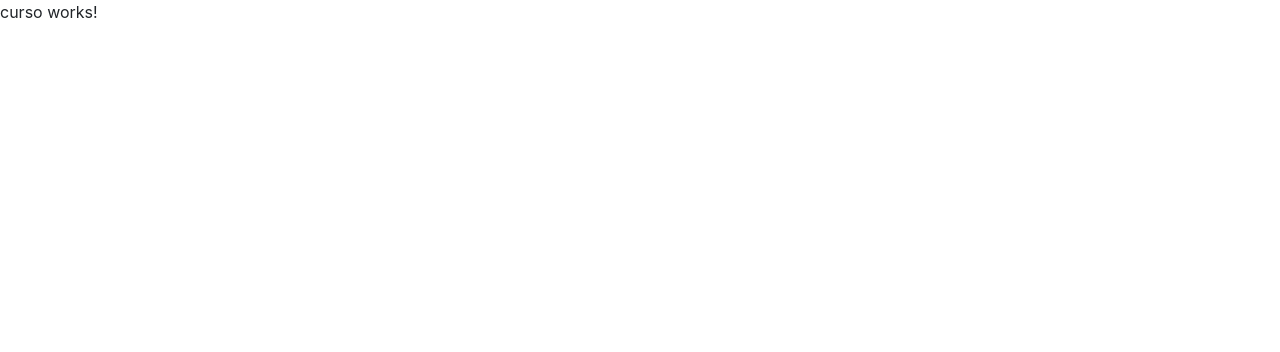
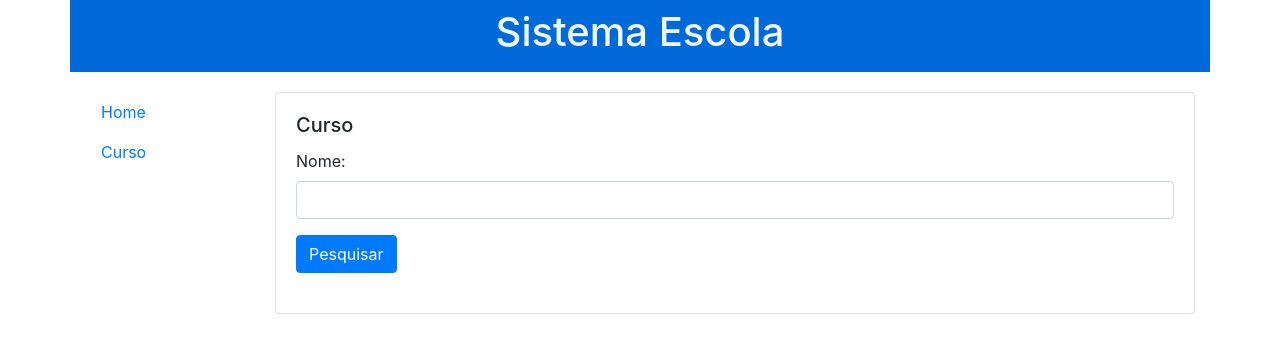
Before and after one commit to davigomessales/projetoturma1, an Angular app: page /curso in a window 1280 px wide. Shown: the top 352 px of the page. Built offline with nearby package versions, Linux system fonts and the light colour scheme.

Commit message:
inclusao do servico get com o endpoint

```diff
--- a/src/app/curso/curso.component.html
+++ b/src/app/curso/curso.component.html
@@ -1 +1,19 @@
-<p>curso works!</p>
+<app-layout>
+    <div class="card">
+        <div class="card-body">
+          <h5 class="card-title">Curso</h5>
+          <div class="row">
+            <div class="form-group col-12">
+              <label for="nome"class="control-label">Nome:</label>
+              <input type="text" class="form-control" [(ngModel)]="curso.nome"/>
+            </div>
+          </div>
+          <div class="row" style="margin-bottom: 20px;">
+            <div class="col-12">
+              <!-- <button type="button" class="btn btn-primary" (click)="exibirAlerta(cursoInput.value)">Pesquisar</button> -->
+              <button type="button" class="btn btn-primary" (click)="exibirAlerta()">Pesquisar</button>
+            </div>
+          </div>
+        </div>
+    </div>
+</app-layout>
--- a/src/app/curso/curso.component.ts
+++ b/src/app/curso/curso.component.ts
@@ -1,4 +1,6 @@
+import { CursoService } from './servico/curso.service';
 import { Component, OnInit } from '@angular/core';
+import { Curso } from './servico/Curso';
 
 @Component({
   selector: 'app-curso',
@@ -7,9 +9,20 @@ import { Component, OnInit } from '@angular/core';
 })
 export class CursoComponent implements OnInit {
 
-  constructor() { }
+  curso: Curso = new Curso;
+
+  constructor(private cursoServico: CursoService) { }
 
   ngOnInit(): void {
   }
 
+  exibirAlerta() {
+    this.cursoServico.pesquisar(this.curso.nome).subscribe(
+      data => {
+        console.log(data)
+      }
+    );
+
+  }
+
 }
--- /dev/null
+++ b/src/app/curso/servico/Curso.ts
@@ -0,0 +1,8 @@
+export class Curso {
+    codigo: string;
+    nome: string = '';
+    cargaHoraria: number;
+    dataInicio: Date;
+    instrutor: string;
+    local: string;
+}
--- /dev/null
+++ b/src/app/curso/servico/curso.service.ts
@@ -0,0 +1,16 @@
+import { Injectable } from '@angular/core';
+import { HttpClient } from '@angular/common/http'
+
+@Injectable({
+  providedIn: 'root'
+})
+export class CursoService {
+
+  constructor(private http: HttpClient) { }
+
+  pesquisar(nome) {
+    return this.http.get("https://cors-anywhere.herokuapp.com/https://stormy-badlands-29216.herokuapp.com/api/curso/consultar/"+nome);
+  }
+
+
+}
--- a/src/app/home/home.component.html
+++ b/src/app/home/home.component.html
@@ -1,2 +1,3 @@
-<app-layout></app-layout>
-<p>home works!</p>
+<app-layout>
+    <p>home works!</p>
+</app-layout>
--- a/src/app/layout/layout.component.html
+++ b/src/app/layout/layout.component.html
@@ -4,9 +4,33 @@
             <!-- head -->
             <ul class="nav justify-content-center">
                 <li class="nav-item">
-                  <a class="nav-link disabled" href="#" tabindex="-1" aria-disabled="true"><h1 style="color: aliceblue;">Sistema Escola</h1></a>
+                    <a class="nav-link disabled" href="#" tabindex="-1" aria-disabled="true">
+                        <h1 style="color: aliceblue;">Sistema Escola</h1>
+                    </a>
                 </li>
             </ul>
         </div>
     </div>
+    <div class="row">
+        <div class="col-lg-2">
+
+            <!-- menu -->
+            <!-- https://getbootstrap.com/docs/4.4/components/navs/ -->
+            <ul class="nav flex-column">
+                <li class="nav-item">
+                    <a class="nav-link" routerLink="/">Home</a>
+                </li>
+                <li class="nav-item">
+                    <a class="nav-link" routerLink="/curso">Curso</a>
+                </li>
+
+            </ul>
+
+
+        </div>
+
+        <div class="col-lg-10">
+            <ng-content></ng-content>
+        </div>
+    </div>
 </div>
```
Also changed, not shown: src/app/app.module.ts (+8 -2 lines), 1 other file (tests, documents, lock files or other folders).
